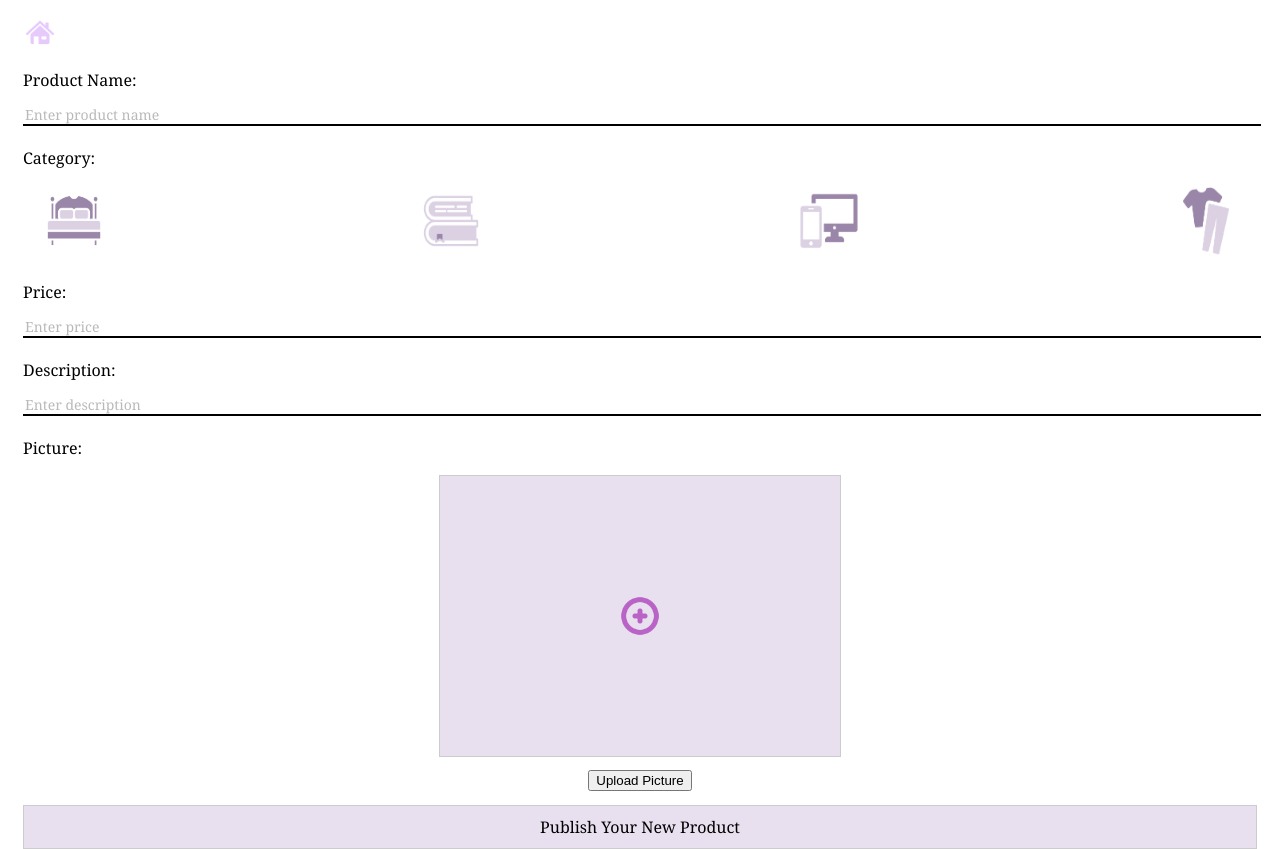
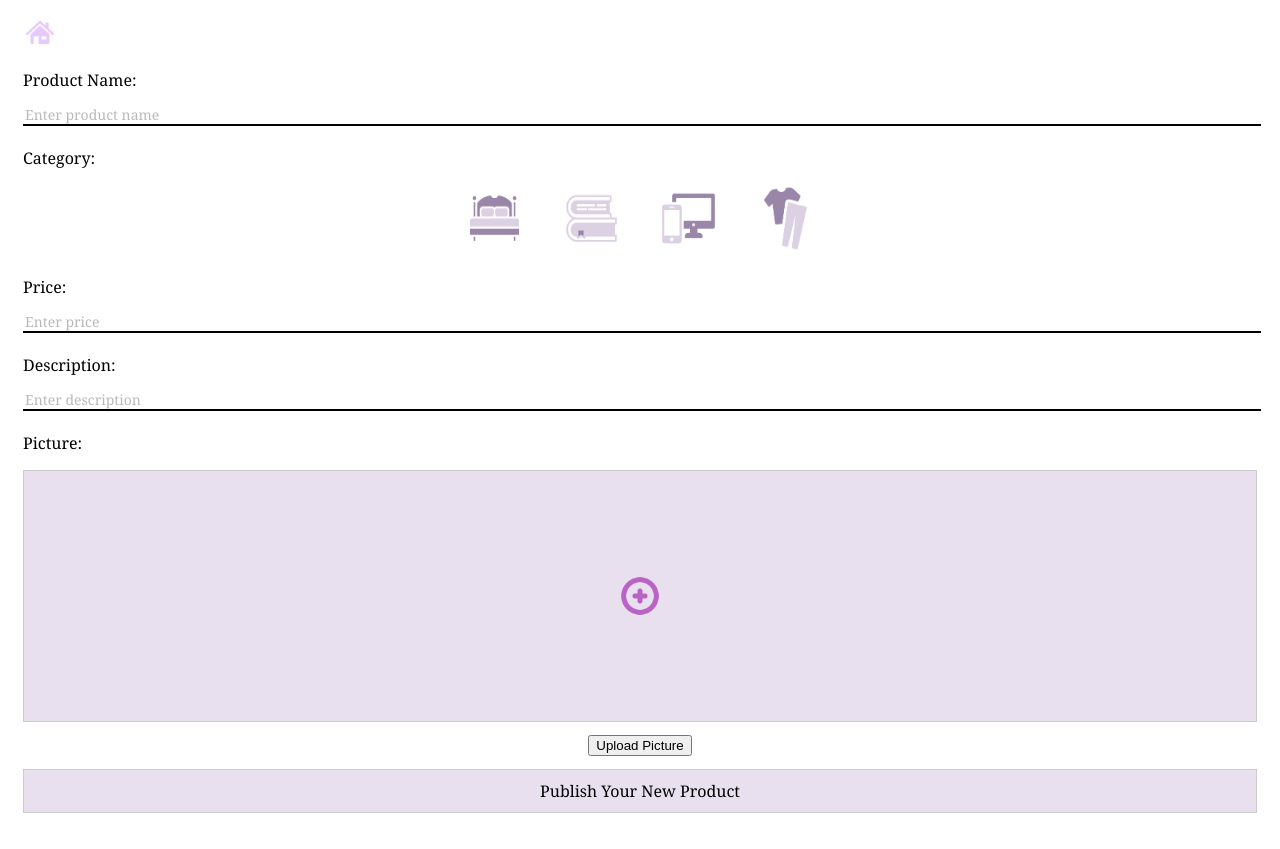
Before and after one commit to agiledev-students-fall2023/4-final-project-secondhand-goods-trading-platform, a React (Create React App) app in the folder front-end/: page /addnewitem in a window 1280 px wide. After the commit the page ends 813 px from the top, so only its background shows below. Built offline with nearby package versions, Linux system fonts and the light colour scheme.

Commit message:
css styling changes

```diff
--- a/front-end/src/components/AddNewItem/AddNewItem.css
+++ b/front-end/src/components/AddNewItem/AddNewItem.css
@@ -42,12 +42,13 @@
 
 .category {
     display: flex;
-    justify-content: space-between;
+    align-items: center;
+    justify-content: center;
   }
 
 .category-button img {
-    width: 70px;
-    height: 70px;
+    width: 65px;
+    height: 65px;
 }
 
 .category-button {
@@ -65,10 +66,8 @@
 }
 
 
-
 .image-upload-container {
-    width: 400px;
-    height: 280px;
+    height: 250px;
     background-color: #e8e0ef;
     border: 1px solid #ccc;
     margin-left: auto;
@@ -81,7 +80,7 @@
 
 .image-upload-container img {
     width: auto;
-    max-height: 250px;
+    max-height: 215px;
 
 }
 
@@ -124,7 +123,7 @@ input[type="file"] {
     background-color: #E8E0EF;
     border: 1px solid #ccc;
     width: 100%;
-    margin-top: 14px;
+    margin-top: 13px;
     padding: 10px 20px;
 
     transition: background-color 0.3s ease;
--- a/front-end/src/components/AddNewItem/AddNewItem.js
+++ b/front-end/src/components/AddNewItem/AddNewItem.js
@@ -41,7 +41,6 @@ function AddNewItem(){
     { name: 'study', icon: `${process.env.PUBLIC_URL}/study-icon.png` },
     { name: 'electronics', icon: `${process.env.PUBLIC_URL}/electronics-icon.png` },
     { name: 'clothes', icon: `${process.env.PUBLIC_URL}/clothes-icon.png` },]
-
 
     return(
         <div>
@@ -120,8 +119,6 @@ function AddNewItem(){
                 <section>
                     <button className='publish-button' onClick={handlePublishProduct}>Publish Your New Product</button>
                 </section>
-
-
             </div>
         </div>
 
--- a/front-end/src/components/ViewYourProduct/ViewYourProduct.css
+++ b/front-end/src/components/ViewYourProduct/ViewYourProduct.css
@@ -20,9 +20,10 @@
     border: 1px solid #ccc;
     background-color: transparent;
     padding: 5px 2vm;
-    width: 60%;
+    width: 85%;
     border-radius: 25px;
     font-size: 14px;
+    font-family: Georgia, 'Times New Roman', Times, serif;
     margin-left: auto;
     margin-right: auto;
 
--- a/front-end/src/components/ViewYourProduct/ViewYourProduct.js
+++ b/front-end/src/components/ViewYourProduct/ViewYourProduct.js
@@ -3,7 +3,6 @@ import './ViewYourProduct.css';
 
 import AddNewItem from '../AddNewItem/AddNewItem';
 import MySellingItems from '../MySellingItems/MySellingItems';
-
 
 import { Link } from 'react-router-dom';
 
```
